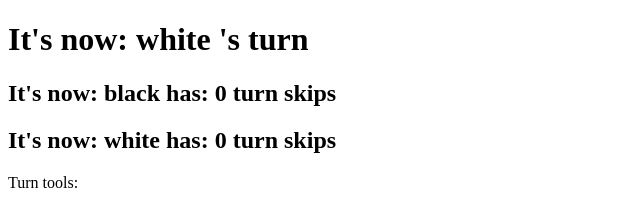
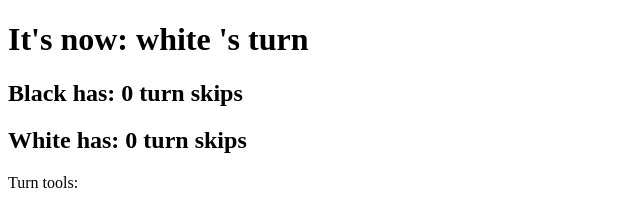
Before and after one commit to FayKn/BkChess, a Nuxt app: page / in a window 1280 px wide. Shown: the top 204 px of the page, without its empty margins (0-640 px from the left). Built offline with nearby package versions, Linux system fonts and the light colour scheme.

Commit message:
Fixed some oopsies

```diff
--- a/pages/index.vue
+++ b/pages/index.vue
@@ -1,10 +1,10 @@
 <template>
   <div id="wrapper" class="flex justify-center content-center flex-col">
     <h1 class="text-white text-center">It's now: <span class="bold text-3xl">{{ turn }}</span> 's turn</h1>
-    <h2 class="text-white text-center">It's now: black has: {{ blackSkipTurns }} turn skips</h2>
-    <h2 class="text-white text-center">It's now: white has: {{ whiteSkipTurns }} turn skips</h2>
+    <h2 class="text-white text-center">Black has: {{ blackSkipTurns }} turn skips</h2>
+    <h2 class="text-white text-center">White has: {{ whiteSkipTurns }} turn skips</h2>
     <!--Toggle dev tools -->
-    <div class="flex flex-row">
+    <div class="flex flex-row gap-4">
       <div class="m-1 flex flex-row">
         <p class="text-white mr-2">Turn tools:</p>
         <input aria-label="Dev tools toggle" @click="toggleTurnTools" type="checkbox">
@@ -15,7 +15,7 @@
       </div>
     </div>
 
-    <div v-show="turnToolsOn" class="flex flex-row mb-1">
+    <div v-show="turnToolsOn" class="flex flex-row mb-5">
       <button class="bg-white text-black p-2 ml-1 max-w-[200px]" @click="switchTurn">Switch Turn</button>
       <button class="bg-white text-black p-2 ml-1 max-w-[200px]" @click="blackSkipTurns = 0">Reset black skip Turn
       </button>
@@ -26,7 +26,7 @@
       <button class="bg-white text-black p-2 ml-[10%] max-w-[200px]" @click="resetGame">Reset Game</button>
     </div>
 
-    <div v-show="godMode" class="flex flex-row mb-1 gap-5">
+    <div v-show="godMode" class="flex flex-row mb-2 gap-5">
 
       <div class="flex flex-col gap-3">
         <button class="bg-white text-black p-2 max-w-[200px]" @click="removeAllPawns('black')">Remove all black pawns
@@ -474,7 +474,7 @@ export default {
         window.location.reload()
       }
 
-      if (queenSelected && !kingSelected && !clownSelectedL && !clownSelectedR && !bruteSelectedL && !bruteSelectedR && !rookSelectedL && !rookSelectedR) {
+      if (queenSelected && !kingSelected && !bruteSelectedL && !bruteSelectedR && !rookSelectedL && !rookSelectedR) {
         alert(notTurn + " won")
         alert(notTurn + " won")
         window.location.reload()
```
